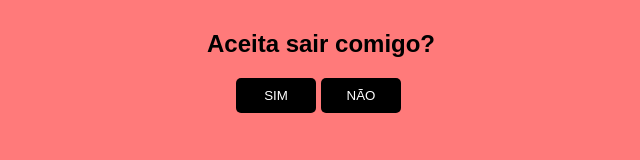
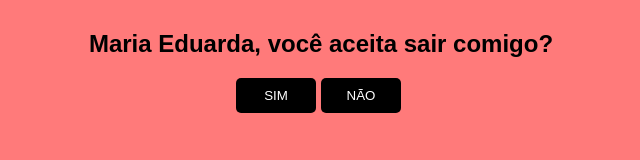
Before and after one commit to RSxJuan/Maria-Eduarda, a plain HTML site: page index.html in a window 1280 px wide. Shown: the whole page, without its empty margins (329-969 px from the left). Drawn offline with Linux system fonts and the light colour scheme.

Commit message:
index.html

```diff
--- a/index.html
+++ b/index.html
@@ -8,12 +8,12 @@ Tutorial: https://www.youtube.com/watch?v=zxxB9SFh9p4
     <meta charset="UTF-8">
     <meta http-equiv="X-UA-Compatible" content="IE=edge">
     <meta name="viewport" content="width=device-width, initial-scale=1.0">
-    <title>Sai comigo?</title>
+    <title>Maria Eduarda, você aceita sair comigo?</title>
 </head>
 
 <body>
     <div id="conteudo">
-        <h2>Aceita sair comigo?</h2>
+        <h2>Maria Eduarda, você aceita sair comigo?</h2>
         <div style="margin: auto;width: 170px;">
             <button style="position: fixed;display: block;" class="btn" onclick="sim()">SIM</button>
             <button class="btn" onclick="desvia(this)" onmouseover="desvia(this)" style="position: absolute;">NÃO</button>
```
